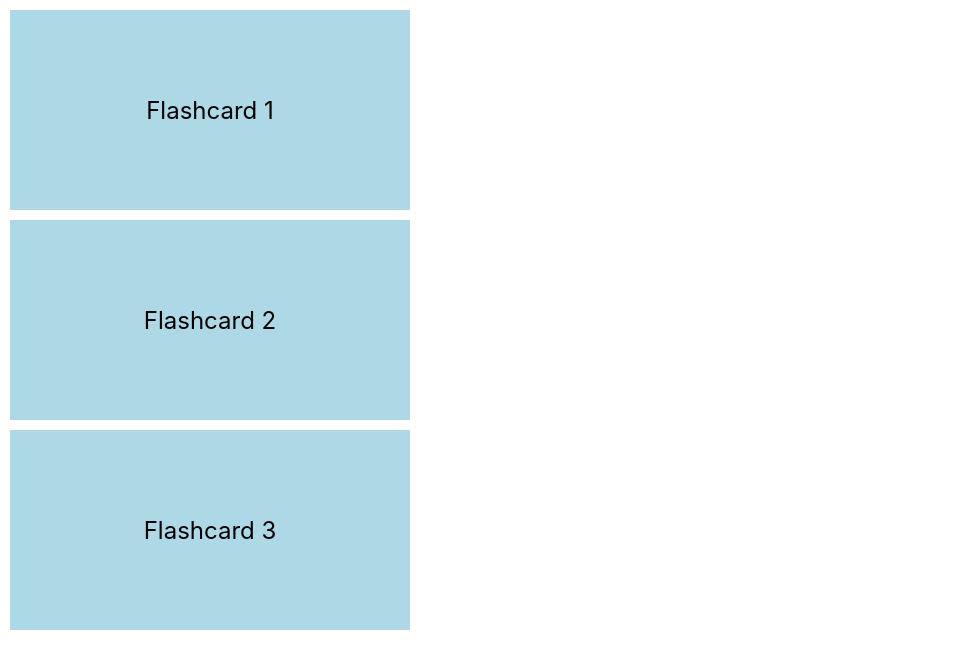
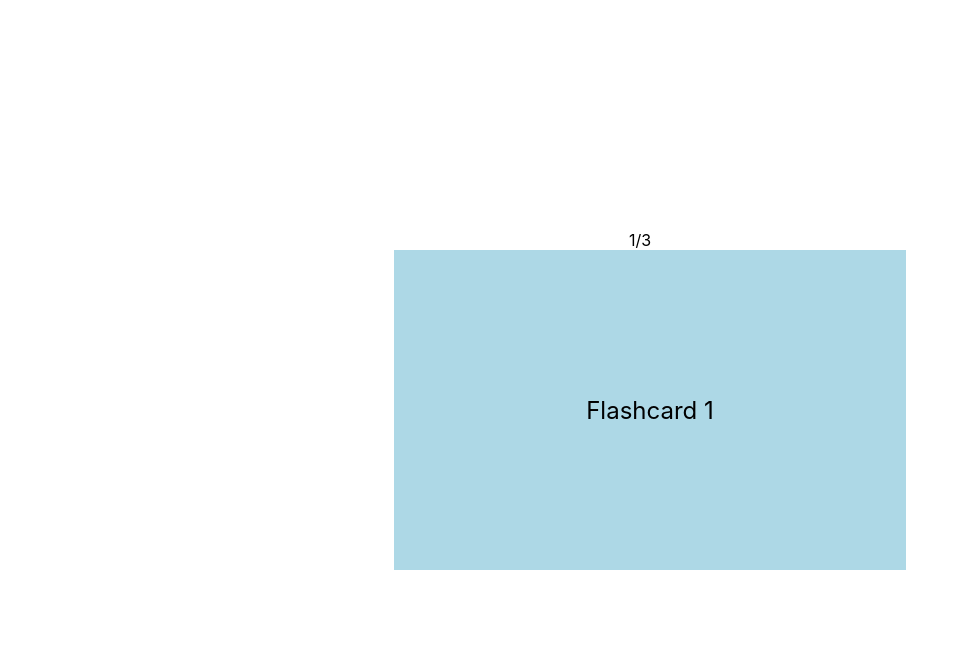
Before and after one commit to DCR-03/SpeedReadChat, a React (Create React App) app in the folder frontend/: page /frontend/src/Flashcard.js in a window 1280 px wide. Shown: the top 668 px of the page, without its empty margins (0-959 px from the left). Built offline with nearby package versions, Linux system fonts and the light colour scheme.

Commit message:
finish implementing flashcard page

```diff
--- a/frontend/src/Flashcard.css
+++ b/frontend/src/Flashcard.css
@@ -1,10 +1,24 @@
 .flashcard {
-    width: 400px;
-    height: 200px;
+    width: 40%;
+    height: 40%;
     background-color: lightblue;
     margin: 10px;
     display: flex;
     align-items: center;
     justify-content: center;
     font-size: 24px;
+    /* Other styles */
+    position: absolute;
+    top: 50%;
+    left: 50%;
+    transform: translate(-50%, -50%);
+    z-index: 1;
   }
+
+  .counter {
+    position: absolute;
+    top: 30%;
+    left: 50%;
+    transform: translate(-50%, -50%);
+    z-index: 2;
+  }
--- a/frontend/src/Flashcard.js
+++ b/frontend/src/Flashcard.js
@@ -1,4 +1,4 @@
-import React from 'react';
+import React, { useState } from 'react';
 import './Flashcard.css';
 
 function Flashcard() {
@@ -11,13 +11,22 @@ function Flashcard() {
     { text: 'Flashcard 3' },
   ];
 
+  const [currentCardIndex, setCurrentCardIndex] = useState(0);
+
+  const handleCardClick = () => {
+    setCurrentCardIndex((prevIndex) => (prevIndex + 1) % data.length);
+  };
+
+  const currentCard = data[currentCardIndex];
+
   return (
     <div>
-      {data.map((card, index) => (
-        <div key={index} className="flashcard">
-          {card.text}
-        </div>
-      ))}
+      <div className="flashcard" onClick={handleCardClick}>
+        {currentCard.text}
+      </div>
+      <div className="counter">
+        {currentCardIndex + 1}/{data.length}
+      </div>
     </div>
   );
 }
```
